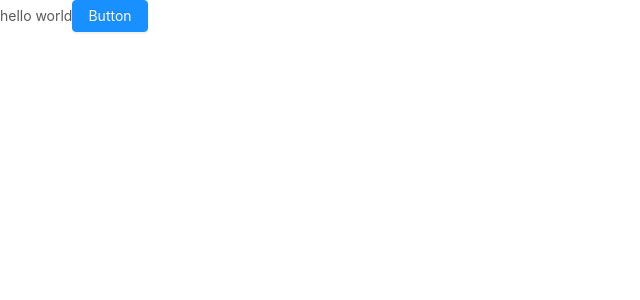
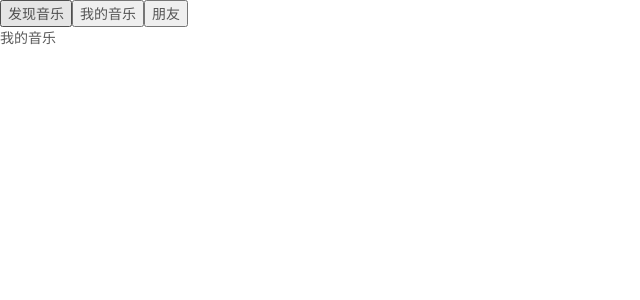
Before and after one commit to Rookie-FE/NetEasy-Cloud-Music, a React (Create React App) app: page /#/my in a window 1280 px wide. Shown: the top 300 px of the page, without its empty margins (0-640 px from the left). Built offline with nearby package versions, Linux system fonts and the light colour scheme.

Commit message:
router配置

```diff
--- a/config-overrides.js
+++ b/config-overrides.js
@@ -10,6 +10,6 @@ module.exports = override(
     }),
     addLessLoader({
       javascriptEnabled: true,
-      modifyVars: { '@primary-color': '#1DA57A' },
+      modifyVars: { '@primary-color': '#AEAEAE' },
     }),
 );
--- /dev/null
+++ b/src/component/Error.js
@@ -0,0 +1,9 @@
+import React from 'react'
+
+export default function Error() {
+    return (
+        <div>
+            地址出错啦
+        </div>
+    )
+}
--- a/src/index.js
+++ b/src/index.js
@@ -2,13 +2,11 @@ import React from 'react';
 import ReactDOM from 'react-dom';
 import {Provider} from 'react-redux';
 import store from './store';
-import {Button} from 'antd'
+import App from './pages/App'
 
 ReactDOM.render(
   <Provider store={store}>
-    <div>hello world
-    <Button type="primary">Button</Button>
-    </div>
+    <App/>
   </Provider>,
   document.getElementById('root')
 );
--- /dev/null
+++ b/src/pages/App.js
@@ -0,0 +1,39 @@
+import React from 'react';
+import { HashRouter, Route, Switch, Redirect,withRouter } from 'react-router-dom';
+import FoundMusic from './foundMusic/FoundMusic';
+import MyMusic from './myMusic/MyMusic';
+import Friends from './friends/Friends';
+import Error from '../component/Error'
+
+function TopNav(props){
+    return(
+        <>
+        <button onClick={() => {
+                props.history.push('/found')
+            }}>发现音乐</button>
+            <button onClick={() => {
+                props.history.push('/my')
+            }}>我的音乐</button>
+            <button onClick={() => {
+                props.history.push('/friend')
+            }}>朋友</button>
+        </>
+    )
+}
+
+let Nav = withRouter(TopNav)
+
+export default function App(){
+    return (
+        <HashRouter>
+            <Nav/>
+            <Switch>
+                <Redirect from='/' exact to='/found' />
+                <Route path='/found' component={FoundMusic} />
+                <Route path='/my' component={MyMusic} />
+                <Route path='/friend' component={Friends} />
+                <Route path='*' component={Error} />
+            </Switch>
+        </HashRouter>
+    )
+}
--- /dev/null
+++ b/src/pages/foundMusic/FoundMusic.js
@@ -0,0 +1,9 @@
+import React from 'react'
+
+export default function FoundMusic() {
+    return (
+        <div>
+            发现音乐
+        </div>
+    )
+}
--- /dev/null
+++ b/src/pages/friends/Friends.js
@@ -0,0 +1,9 @@
+import React from 'react'
+
+export default function Friends() {
+    return (
+        <div>
+            朋友
+        </div>
+    )
+}
--- /dev/null
+++ b/src/pages/myMusic/MyMusic.js
@@ -0,0 +1,9 @@
+import React from 'react'
+
+export default function MyMusic() {
+    return (
+        <div>
+            我的音乐
+        </div>
+    )
+}
```
